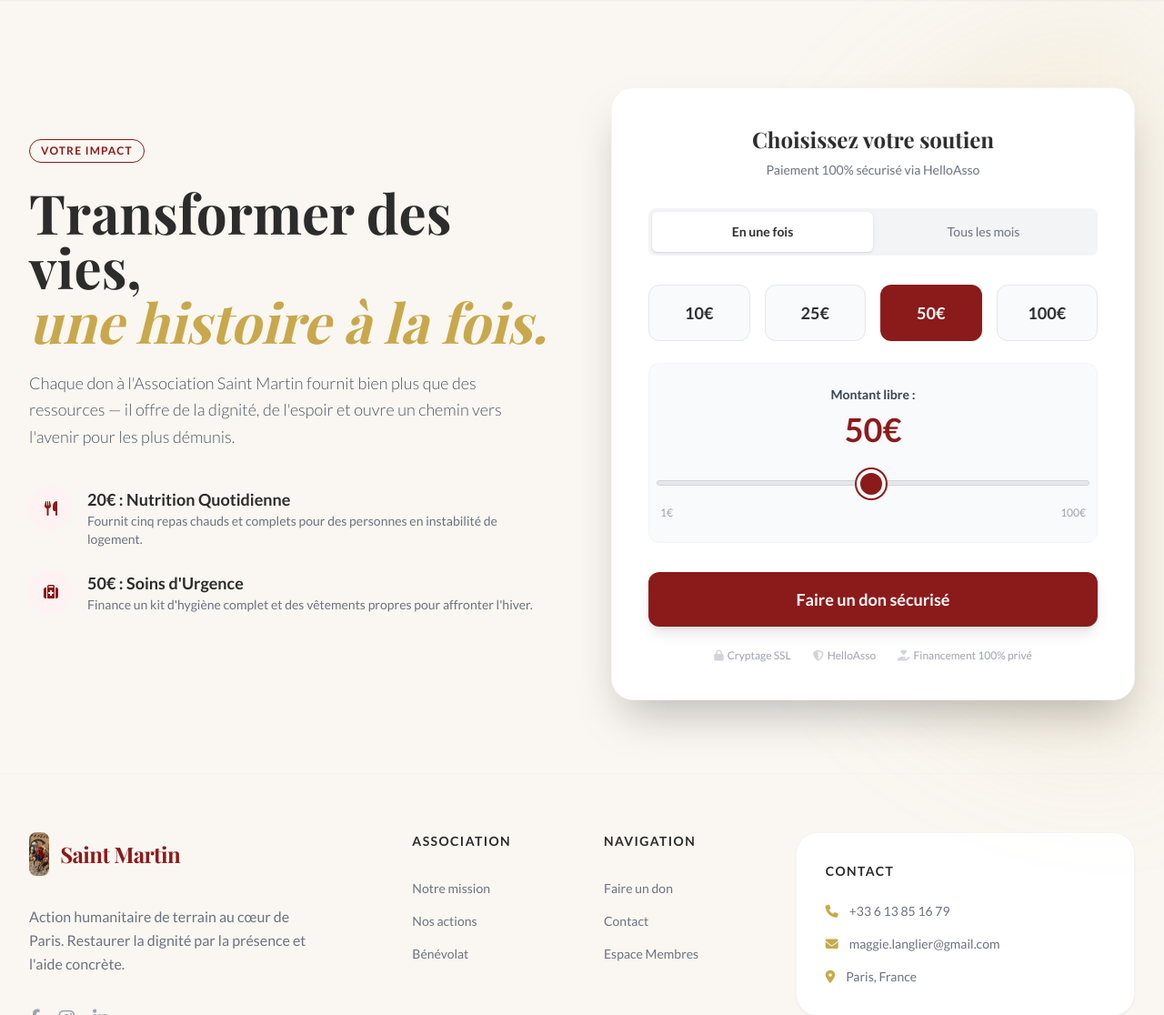
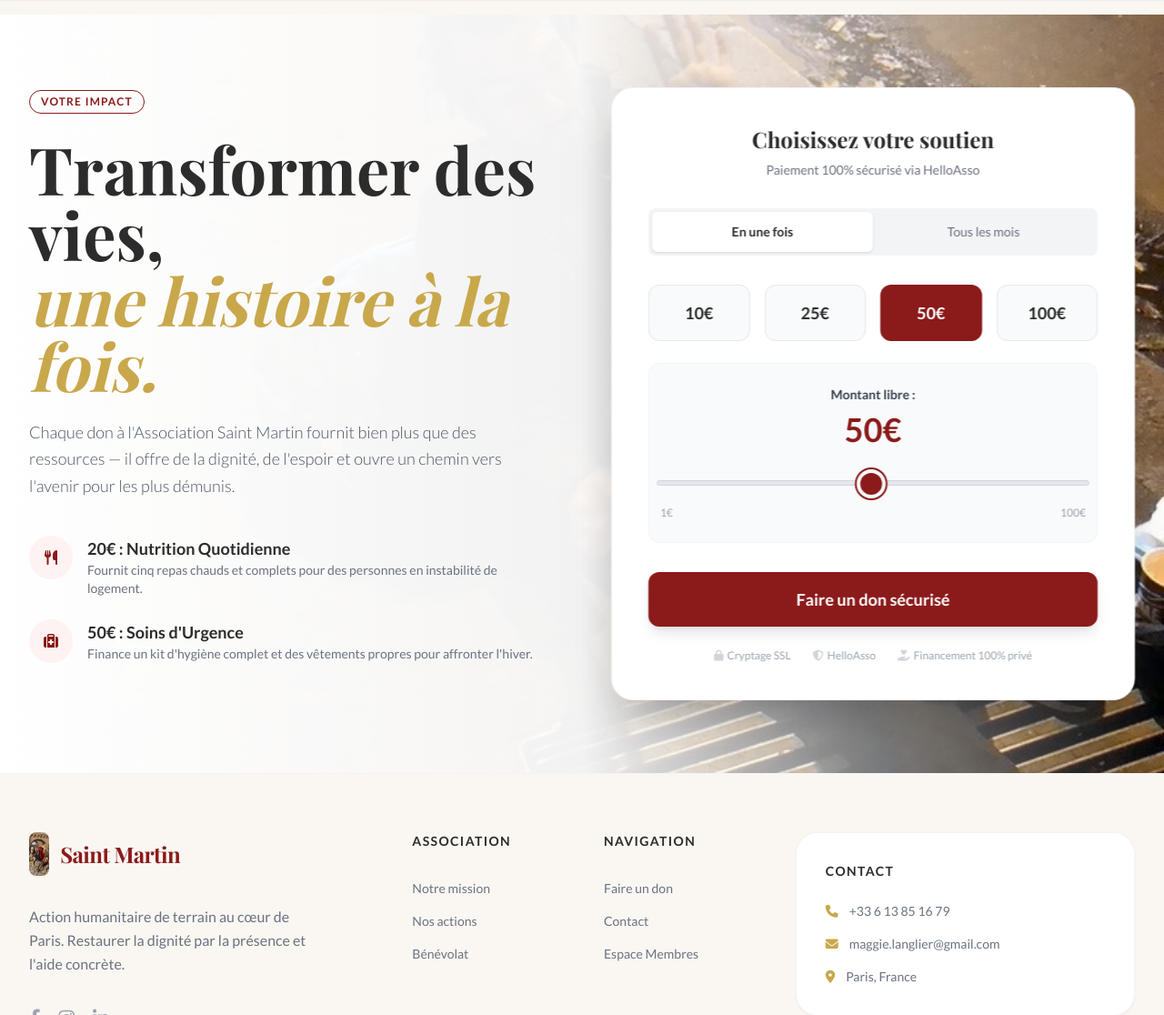
Before and after one commit to bleu-lock/projet_saint_martin, a Flask app: page /don in a window 1280 px wide. Shown: the part 81-1197 px from the top of the page at 91% size. Run offline with Flask 3, Linux system fonts and the light colour scheme; some libraries are stand-ins or nearby versions; some web fonts are replaced.

Commit message:
UI: Ajustement taille galerie et ajout image de fond sur page don

```diff
--- a/templates/don.html
+++ b/templates/don.html
@@ -3,19 +3,22 @@
 {% block title %}Faire un don - Association Saint Martin{% endblock %}
 
 {% block content %}
-<section class="min-h-[80vh] flex items-center bg-asm-offwhite py-20 relative">
-    <!-- Abstract background shape -->
-    <div class="absolute top-0 right-0 w-1/3 h-full bg-asm-gold/10 rounded-l-full blur-3xl z-0 hidden lg:block"></div>
+<section class="min-h-[85vh] flex items-center py-20 relative overflow-hidden bg-white">
+    <!-- Background Image with Fade -->
+    <div class="absolute inset-0 z-0">
+        <div class="absolute inset-0 bg-gradient-to-r from-white via-white/95 to-transparent z-10"></div>
+        <img src="{{ url_for('static', filename='images/PHOTO-2023-11-27-16-51-55.jpg') }}" alt="Background" class="w-full h-full object-cover opacity-20 transform scale-105 anime-item">
+    </div>
 
     <div class="max-w-7xl mx-auto px-4 sm:px-6 lg:px-8 w-full z-10">
         <div class="grid grid-cols-1 lg:grid-cols-2 gap-16 items-center">
 
             <!-- Left Info -->
-            <div class="reveal-left">
+            <div class="anime-item">
                 <span class="inline-block py-1 px-3 border border-asm-bordeaux text-asm-bordeaux rounded-full text-xs font-bold tracking-widest uppercase mb-6">
                     Votre Impact
                 </span>
-                <h1 class="text-4xl md:text-6xl font-serif font-bold text-asm-dark mb-6 leading-tight">
+                <h1 class="text-4xl md:text-7xl font-serif font-bold text-asm-dark mb-6 leading-tight">
                     Transformer des vies,<br><span class="italic text-asm-gold">une histoire à la fois.</span>
                 </h1>
                 <p class="text-lg text-gray-600 mb-10 leading-relaxed font-light">
```
Also changed, not shown: templates/index.html (+5 -8 lines).
